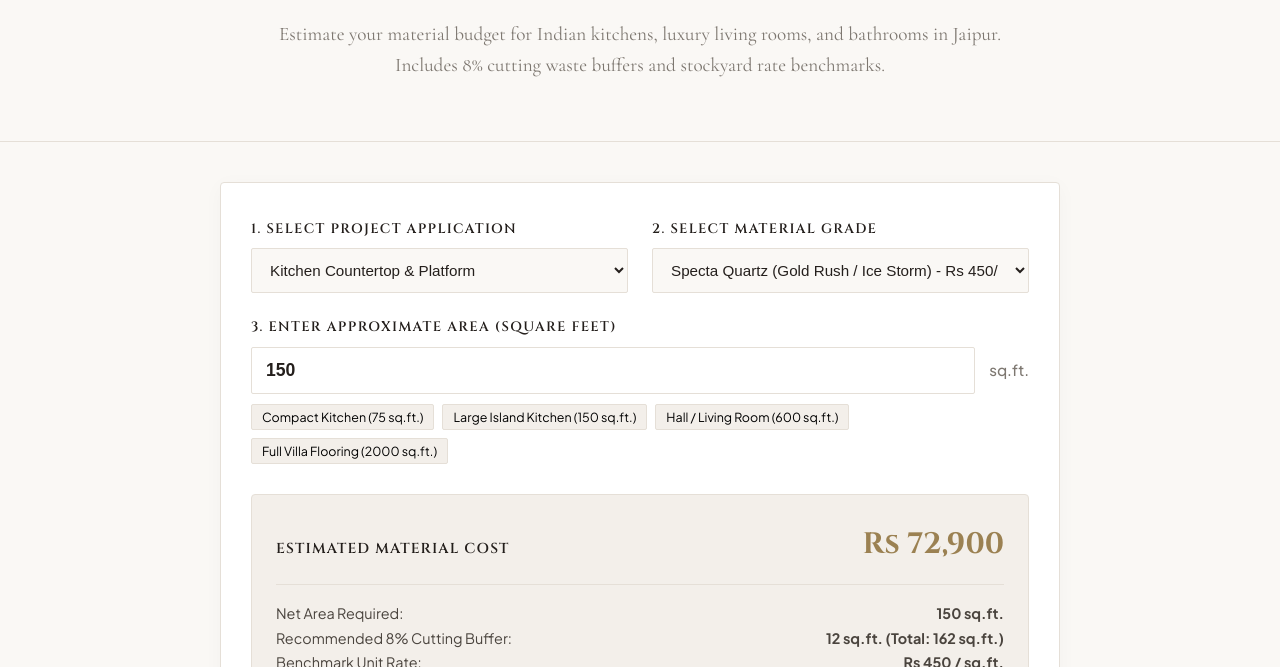
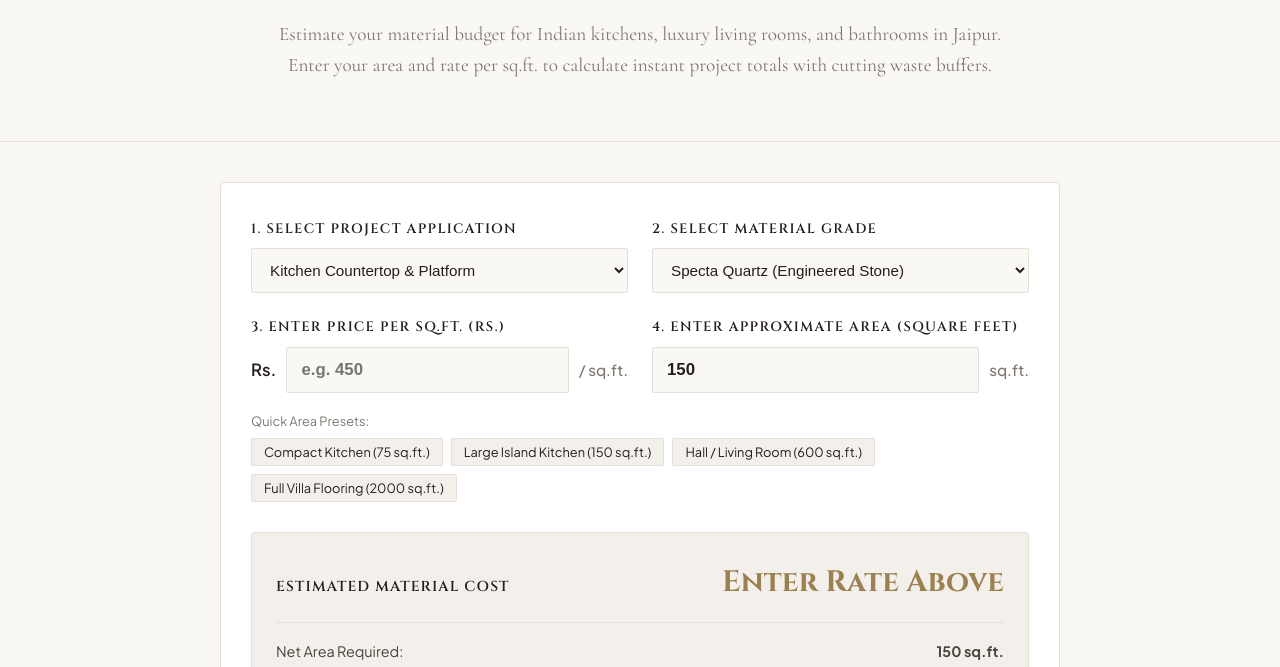
Before and after one commit to sanyamg1305/aashiyanadecor, a plain HTML site: page stone-tile-calculator-jaipur.html in a window 1280 px wide. Shown: the part 285-952 px from the top of the page. Drawn offline with nearby package versions, Linux system fonts and the light colour scheme.

Commit message:
Allow custom price per sqft input in stone calculator

```diff
--- a/stone-tile-calculator-jaipur.html
+++ b/stone-tile-calculator-jaipur.html
@@ -36,19 +36,19 @@
     "@graph": [
       {
         "@type": "WebApplication",
-        "@id": "https://aashiyanadecor.in/stone-tile-calculator-jaipur.html#app",
+        "@id": "https://www.aashiyanadecor.in/stone-tile-calculator-jaipur#app",
         "name": "Aashiyana Decor Stone & Tile Estimator",
         "applicationCategory": "BusinessApplication",
         "operatingSystem": "All",
-        "url": "https://aashiyanadecor.in/stone-tile-calculator-jaipur.html",
+        "url": "https://www.aashiyanadecor.in/stone-tile-calculator-jaipur",
         "description": "Interactive stone, granite, marble, and tile budget estimator for residential and commercial architectural projects in Jaipur."
       },
       {
         "@type": ["HomeAndConstructionBusiness", "Store"],
-        "@id": "https://aashiyanadecor.in/#calculator-store",
+        "@id": "https://www.aashiyanadecor.in/#calculator-store",
         "name": "Aashiyana Decor",
         "telephone": "+91-94686-34597",
-        "url": "https://aashiyanadecor.in/stone-tile-calculator-jaipur.html",
+        "url": "https://www.aashiyanadecor.in/stone-tile-calculator-jaipur",
         "address": {
           "@type": "PostalAddress",
           "streetAddress": "Plot No. 8, Opp. Metro Pillar No. 30, Gopalpura Bypass",
@@ -61,8 +61,8 @@
       {
         "@type": "BreadcrumbList",
         "itemListElement": [
-          { "@type": "ListItem", "position": 1, "name": "Home", "item": "https://aashiyanadecor.in/" },
-          { "@type": "ListItem", "position": 2, "name": "Stone Cost Calculator", "item": "https://aashiyanadecor.in/stone-tile-calculator-jaipur.html" }
+          { "@type": "ListItem", "position": 1, "name": "Home", "item": "https://www.aashiyanadecor.in/" },
+          { "@type": "ListItem", "position": 2, "name": "Stone Cost Calculator", "item": "https://www.aashiyanadecor.in/stone-tile-calculator-jaipur" }
         ]
       }
     ]
@@ -118,7 +118,7 @@
       Stone &amp; Tile Cost Calculator
     </h1>
     <p style="font-family: var(--font-editorial); font-size: 1.2rem; color: var(--stone-text-muted); line-height: 1.6; max-width: 750px; margin: 0 auto;">
-      Estimate your material budget for Indian kitchens, luxury living rooms, and bathrooms in Jaipur. Includes 8% cutting waste buffers and stockyard rate benchmarks.
+      Estimate your material budget for Indian kitchens, luxury living rooms, and bathrooms in Jaipur. Enter your area and rate per sq.ft. to calculate instant project totals with cutting waste buffers.
     </p>
   </div>
 </section>
@@ -131,7 +131,7 @@
 
       <!-- Space Application -->
       <div>
-        <label style="font-family: var(--font-roman); font-size: 0.85rem; letter-spacing: 0.1em; text-transform: uppercase; color: var(--stone-espresso); font-weight: 600; display: block; margin-bottom: 8px;">
+        <label for="calcApplication" style="font-family: var(--font-roman); font-size: 0.85rem; letter-spacing: 0.1em; text-transform: uppercase; color: var(--stone-espresso); font-weight: 600; display: block; margin-bottom: 8px;">
           1. Select Project Application
         </label>
         <select id="calcApplication" style="width: 100%; padding: 12px 14px; border: 1px solid var(--stone-border); border-radius: 2px; font-size: 0.95rem; background: var(--stone-bg); color: var(--stone-espresso);">
@@ -140,40 +140,58 @@
           <option value="bathroom">Bathroom Floor &amp; Wall Tiles</option>
           <option value="stairs">Staircase Steps &amp; Risers</option>
           <option value="exterior">Exterior Elevation &amp; Parking</option>
+          <option value="fullhome">Full Home Stone &amp; Tile Work</option>
         </select>
       </div>
 
       <!-- Material Selection -->
       <div>
-        <label style="font-family: var(--font-roman); font-size: 0.85rem; letter-spacing: 0.1em; text-transform: uppercase; color: var(--stone-espresso); font-weight: 600; display: block; margin-bottom: 8px;">
+        <label for="calcMaterial" style="font-family: var(--font-roman); font-size: 0.85rem; letter-spacing: 0.1em; text-transform: uppercase; color: var(--stone-espresso); font-weight: 600; display: block; margin-bottom: 8px;">
           2. Select Material Grade
         </label>
         <select id="calcMaterial" style="width: 100%; padding: 12px 14px; border: 1px solid var(--stone-border); border-radius: 2px; font-size: 0.95rem; background: var(--stone-bg); color: var(--stone-espresso);">
-          <option value="specta_gold" data-rate="450" data-name="Specta Quartz (Gold Rush / Ice Storm)">Specta Quartz (Gold Rush / Ice Storm) - Rs 450/sq.ft.</option>
-          <option value="specta_calacatta" data-rate="620" data-name="Specta Venera (Calacatta Bookmatch)">Specta Venera (Calacatta Bookmatch) - Rs 620/sq.ft.</option>
-          <option value="granite_galaxy" data-rate="220" data-name="Black Galaxy Gangsaw Granite">Black Galaxy Gangsaw Granite - Rs 220/sq.ft.</option>
-          <option value="granite_steel" data-rate="140" data-name="Steel Grey Flamed / Polished Granite">Steel Grey Flamed Granite - Rs 140/sq.ft.</option>
-          <option value="marble_statuario" data-rate="950" data-name="Imported Statuario Italian Marble">Imported Statuario Italian Marble - Rs 950/sq.ft.</option>
-          <option value="marble_botticino" data-rate="480" data-name="Botticino Classico Italian Marble">Botticino Classico Italian Marble - Rs 480/sq.ft.</option>
-          <option value="tiles_leather" data-rate="72" data-name="60x120 Leather Finish Vitrified Tiles">60x120 Leather Vitrified Tiles - Rs 72/sq.ft.</option>
-          <option value="tiles_antiskid" data-rate="55" data-name="Anti-Skid Bathroom Floor Tiles">Anti-Skid Bathroom Tiles - Rs 55/sq.ft.</option>
+          <option value="specta_quartz">Specta Quartz (Engineered Stone)</option>
+          <option value="italian_marble">Imported Italian Marble (Statuario / Botticino)</option>
+          <option value="gangsaw_granite">Gangsaw Granite (Black Galaxy / Steel Grey)</option>
+          <option value="vitrified_tiles">Designer Vitrified Tiles (GVT / PGVT / High Gloss)</option>
+          <option value="nano_white">Nano White Crystallized Glass (G5 / G7)</option>
+          <option value="wooden_tiles">Wooden Finish Vitrified Planks</option>
+          <option value="kota_sandstone">Kota Stone &amp; Natural Sandstone</option>
+          <option value="custom_stone">Other Stone / Tile Material</option>
         </select>
       </div>
 
+      <!-- Price Per Sq.Ft. (User Input) -->
+      <div>
+        <label for="calcRate" style="font-family: var(--font-roman); font-size: 0.85rem; letter-spacing: 0.1em; text-transform: uppercase; color: var(--stone-espresso); font-weight: 600; display: block; margin-bottom: 8px;">
+          3. Enter Price Per Sq.Ft. (Rs.)
+        </label>
+        <div style="display: flex; gap: 10px; align-items: center;">
+          <span style="font-size: 1.05rem; font-weight: 600; color: var(--stone-espresso);">Rs.</span>
+          <input type="number" id="calcRate" placeholder="e.g. 450" min="1" max="100000" style="flex: 1; padding: 12px 14px; border: 1px solid var(--stone-border); border-radius: 2px; font-size: 1.05rem; font-weight: 600; color: var(--stone-espresso); background: var(--stone-bg);"/>
+          <span style="font-size: 0.95rem; color: var(--stone-text-muted); font-weight: 500;">/ sq.ft.</span>
+        </div>
+      </div>
+
       <!-- Area in Sq.Ft. -->
-      <div style="grid-column: 1 / -1;">
-        <label style="font-family: var(--font-roman); font-size: 0.85rem; letter-spacing: 0.1em; text-transform: uppercase; color: var(--stone-espresso); font-weight: 600; display: block; margin-bottom: 8px;">
-          3. Enter Approximate Area (Square Feet)
+      <div>
+        <label for="calcArea" style="font-family: var(--font-roman); font-size: 0.85rem; letter-spacing: 0.1em; text-transform: uppercase; color: var(--stone-espresso); font-weight: 600; display: block; margin-bottom: 8px;">
+          4. Enter Approximate Area (Square Feet)
         </label>
-        <div style="display: flex; gap: 14px; align-items: center;">
-          <input type="number" id="calcArea" value="150" min="10" max="50000" style="flex: 1; padding: 12px 14px; border: 1px solid var(--stone-border); border-radius: 2px; font-size: 1.1rem; font-weight: 600; color: var(--stone-espresso);"/>
+        <div style="display: flex; gap: 10px; align-items: center;">
+          <input type="number" id="calcArea" value="150" min="10" max="50000" style="flex: 1; padding: 12px 14px; border: 1px solid var(--stone-border); border-radius: 2px; font-size: 1.05rem; font-weight: 600; color: var(--stone-espresso); background: var(--stone-bg);"/>
           <span style="font-size: 0.95rem; color: var(--stone-text-muted); font-weight: 500;">sq.ft.</span>
         </div>
-        <div style="margin-top: 10px; display: flex; gap: 8px; flex-wrap: wrap;">
-          <button type="button" class="calc-preset-btn" data-sqft="75" style="background: var(--stone-plaster); border: 1px solid var(--stone-border); padding: 4px 10px; font-size: 0.78rem; border-radius: 2px; cursor: pointer;">Compact Kitchen (75 sq.ft.)</button>
-          <button type="button" class="calc-preset-btn" data-sqft="150" style="background: var(--stone-plaster); border: 1px solid var(--stone-border); padding: 4px 10px; font-size: 0.78rem; border-radius: 2px; cursor: pointer;">Large Island Kitchen (150 sq.ft.)</button>
-          <button type="button" class="calc-preset-btn" data-sqft="600" style="background: var(--stone-plaster); border: 1px solid var(--stone-border); padding: 4px 10px; font-size: 0.78rem; border-radius: 2px; cursor: pointer;">Hall / Living Room (600 sq.ft.)</button>
-          <button type="button" class="calc-preset-btn" data-sqft="2000" style="background: var(--stone-plaster); border: 1px solid var(--stone-border); padding: 4px 10px; font-size: 0.78rem; border-radius: 2px; cursor: pointer;">Full Villa Flooring (2000 sq.ft.)</button>
+      </div>
+
+      <!-- Quick Area Presets -->
+      <div style="grid-column: 1 / -1; margin-top: -6px;">
+        <span style="font-size: 0.8rem; color: var(--stone-text-muted); display: block; margin-bottom: 6px;">Quick Area Presets:</span>
+        <div style="display: flex; gap: 8px; flex-wrap: wrap;">
+          <button type="button" class="calc-preset-btn" data-sqft="75" style="background: var(--stone-plaster); border: 1px solid var(--stone-border); padding: 5px 12px; font-size: 0.8rem; border-radius: 2px; cursor: pointer; color: var(--stone-espresso);">Compact Kitchen (75 sq.ft.)</button>
+          <button type="button" class="calc-preset-btn" data-sqft="150" style="background: var(--stone-plaster); border: 1px solid var(--stone-border); padding: 5px 12px; font-size: 0.8rem; border-radius: 2px; cursor: pointer; color: var(--stone-espresso);">Large Island Kitchen (150 sq.ft.)</button>
+          <button type="button" class="calc-preset-btn" data-sqft="600" style="background: var(--stone-plaster); border: 1px solid var(--stone-border); padding: 5px 12px; font-size: 0.8rem; border-radius: 2px; cursor: pointer; color: var(--stone-espresso);">Hall / Living Room (600 sq.ft.)</button>
+          <button type="button" class="calc-preset-btn" data-sqft="2000" style="background: var(--stone-plaster); border: 1px solid var(--stone-border); padding: 5px 12px; font-size: 0.8rem; border-radius: 2px; cursor: pointer; color: var(--stone-espresso);">Full Villa Flooring (2000 sq.ft.)</button>
         </div>
       </div>
     </div>
@@ -182,7 +200,7 @@
     <div style="background: var(--stone-plaster); border: 1px solid var(--stone-border); border-radius: 4px; padding: 26px 24px; margin-top: 24px;">
       <div style="display: flex; justify-content: space-between; align-items: baseline; flex-wrap: wrap; gap: 10px; border-bottom: 1px solid var(--stone-border); padding-bottom: 16px; margin-bottom: 16px;">
         <span style="font-family: var(--font-roman); font-size: 0.9rem; letter-spacing: 0.08em; text-transform: uppercase; color: var(--stone-espresso); font-weight: 600;">Estimated Material Cost</span>
-        <span id="calcTotalDisplay" style="font-family: var(--font-roman); font-size: 1.85rem; color: var(--stone-gold); font-weight: 700;">Rs 72,900</span>
+        <span id="calcTotalDisplay" style="font-family: var(--font-roman); font-size: 1.85rem; color: var(--stone-gold); font-weight: 700;">Enter Rate Above</span>
       </div>
 
       <div style="font-size: 0.9rem; color: var(--stone-text-body); line-height: 1.7;">
@@ -195,8 +213,8 @@
           <strong id="calcBufferArea">12 sq.ft. (Total: 162 sq.ft.)</strong>
         </div>
         <div style="display: flex; justify-content: space-between;">
-          <span>Benchmark Unit Rate:</span>
-          <strong id="calcUnitRate">Rs 450 / sq.ft.</strong>
+          <span>Entered Rate:</span>
+          <strong id="calcUnitRate">Awaiting rate input</strong>
         </div>
       </div>
 
@@ -219,7 +237,7 @@
       <div class="atelier-footer-col">
         <span class="atelier-footer-brand">Aashiyana Decor</span>
         <p class="atelier-footer-tagline">
-          Jaipur premier stone atelier and direct supplier of imported Italian marble, Rajasthan gangsaw granite, authorized Specta Quartz, and designer vitrified tiles since 2005.
+          Jaipur's premier stone atelier and direct supplier of imported Italian marble, Rajasthan gangsaw granite, authorized Specta Quartz, and designer vitrified tiles since 2005.
         </p>
       </div>
       <div class="atelier-footer-col">
@@ -254,8 +272,10 @@
 
 <script>
 document.addEventListener('DOMContentLoaded', () => {
+  const appSelect = document.getElementById('calcApplication');
+  const materialSelect = document.getElementById('calcMaterial');
+  const rateInput = document.getElementById('calcRate');
   const areaInput = document.getElementById('calcArea');
-  const materialSelect = document.getElementById('calcMaterial');
   const totalDisplay = document.getElementById('calcTotalDisplay');
   const netAreaDisplay = document.getElementById('calcNetArea');
   const bufferAreaDisplay = document.getElementById('calcBufferArea');
@@ -264,30 +284,47 @@ document.addEventListener('DOMContentLoaded', () => {
 
   function calculate() {
     const area = parseFloat(areaInput.value) || 0;
-    const selectedOption = materialSelect.options[materialSelect.selectedIndex];
-    const rate = parseFloat(selectedOption.getAttribute('data-rate')) || 0;
-    const matName = selectedOption.getAttribute('data-name');
+    const rate = parseFloat(rateInput.value) || 0;
+    const appName = appSelect.options[appSelect.selectedIndex].text;
+    const matName = materialSelect.options[materialSelect.selectedIndex].text;
 
     const buffer = Math.round(area * 0.08);
     const totalArea = area + buffer;
+
+    netAreaDisplay.textContent = area > 0 ? (area + ' sq.ft.') : '0 sq.ft.';
+    bufferAreaDisplay.textContent = area > 0 ? (buffer + ' sq.ft. (Total: ' + totalArea + ' sq.ft.)') : '0 sq.ft.';
+
+    if (rate > 0) {
       const totalCost = Math.round(totalArea * rate);
-
-    netAreaDisplay.textContent = area + ' sq.ft.';
-    bufferAreaDisplay.textContent = buffer + ' sq.ft. (Total: ' + totalArea + ' sq.ft.)';
-    unitRateDisplay.textContent = 'Rs ' + rate + ' / sq.ft.';
+      unitRateDisplay.textContent = 'Rs ' + rate.toLocaleString('en-IN') + ' / sq.ft.';
       totalDisplay.textContent = 'Rs ' + totalCost.toLocaleString('en-IN');
 
       const waText = encodeURIComponent(
         'Hi Aashiyana Decor, I calculated a project estimate on your website:\n' +
+        '- Application: ' + appName + '\n' +
         '- Material: ' + matName + '\n' +
+        '- Rate: Rs ' + rate.toLocaleString('en-IN') + ' / sq.ft.\n' +
         '- Area: ' + area + ' sq.ft. (Total with 8% buffer: ' + totalArea + ' sq.ft.)\n' +
-      '- Estimated Budget: Rs ' + totalCost.toLocaleString('en-IN') + '\n\n' +
+        '- Estimated Total: Rs ' + totalCost.toLocaleString('en-IN') + '\n\n' +
         'Please let me know ready slab availability at your Gopalpura Bypass showroom.'
       );
       waBtn.href = 'https://wa.me/919468634597?text=' + waText;
+      waBtn.onclick = null;
+    } else {
+      unitRateDisplay.textContent = 'Enter rate above';
+      totalDisplay.textContent = 'Enter Rate Above';
+      waBtn.href = '#';
+      waBtn.onclick = (e) => {
+        e.preventDefault();
+        rateInput.focus();
+        rateInput.scrollIntoView({ behavior: 'smooth', block: 'center' });
+      };
+    }
   }
 
+  rateInput.addEventListener('input', calculate);
   areaInput.addEventListener('input', calculate);
+  appSelect.addEventListener('change', calculate);
   materialSelect.addEventListener('change', calculate);
 
   document.querySelectorAll('.calc-preset-btn').forEach(btn => {
```
Lines whose indentation alone changed are shown as unchanged.
